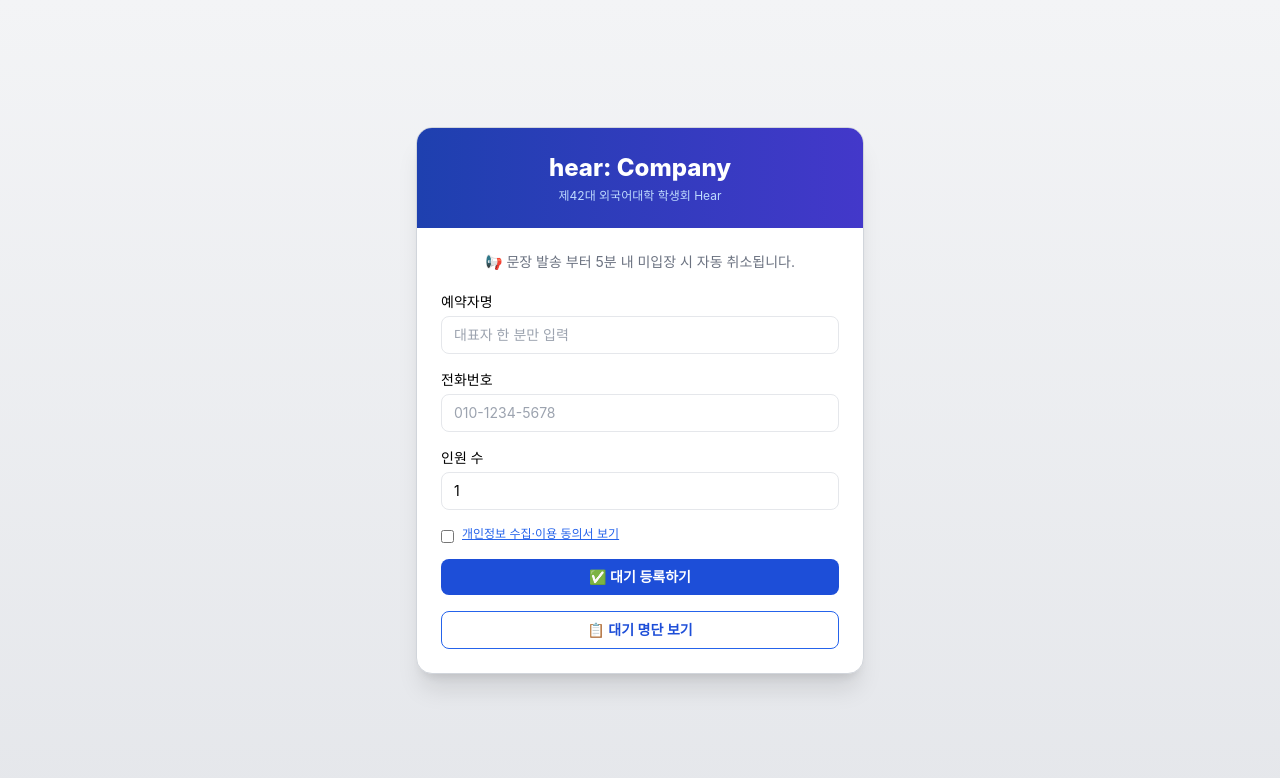
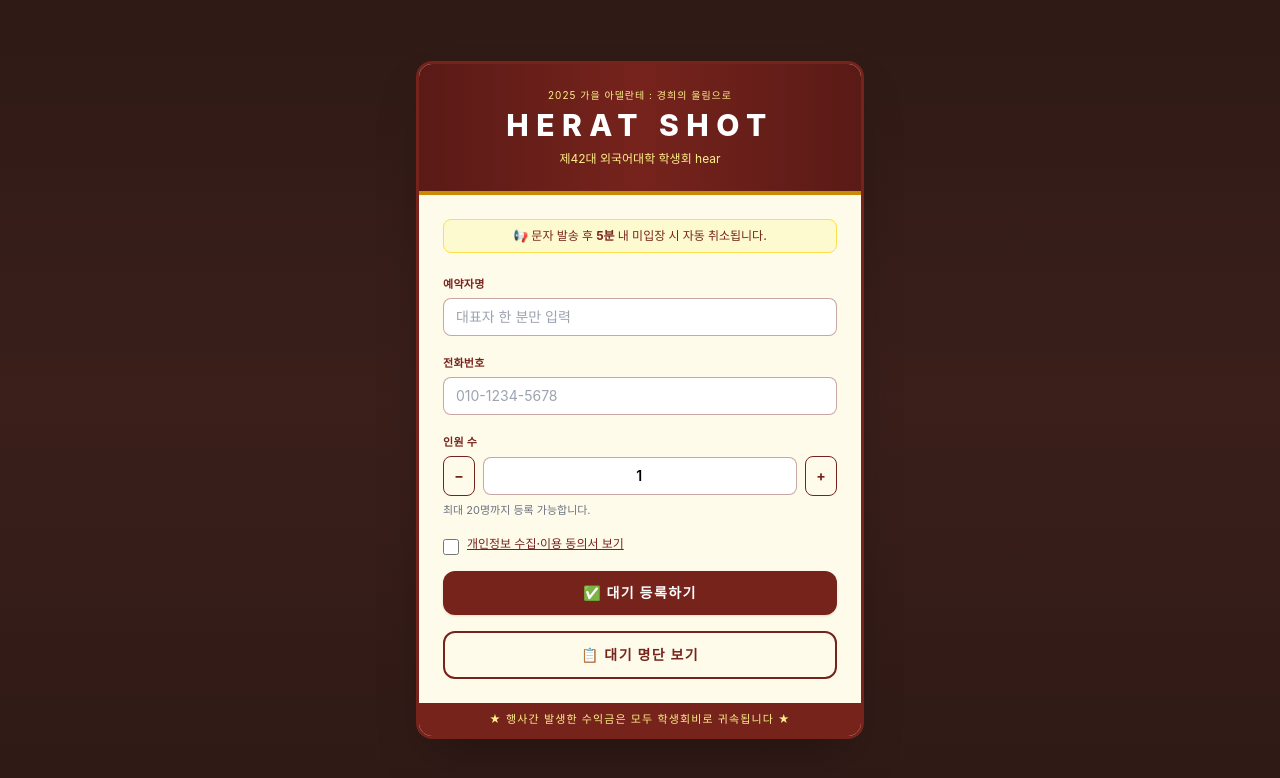
Before and after one commit to hdh985/-42-hear, a React (Create React App) app in the folder frontend/: page /wait in a window 1280 px wide. Shown: the top 778 px of the page. Built offline with nearby package versions, Linux system fonts and the light colour scheme.

Commit message:
fix: 웨이팅 페이지 디자인 개선

```diff
--- a/frontend/src/Waiting/WaitingList.tsx
+++ b/frontend/src/Waiting/WaitingList.tsx
@@ -1,4 +1,4 @@
-import React, { useEffect, useState } from 'react';
+import React, { useEffect, useMemo, useState } from 'react';
 import axios from 'axios';
 
 interface WaitingEntry {
@@ -13,10 +13,24 @@ export default function WaitingList() {
   const [list, setList] = useState<WaitingEntry[]>([]);
   const [selectedEntry, setSelectedEntry] = useState<WaitingEntry | null>(null);
   const [inputPhone, setInputPhone] = useState('');
+  const [isLoading, setIsLoading] = useState(true);
+  const [isDeleting, setIsDeleting] = useState(false);
+  const [error, setError] = useState<string | null>(null);
+  const [lastUpdated, setLastUpdated] = useState<Date | null>(null);
 
   const fetchList = async () => {
+    try {
+      setError(null);
+      setIsLoading(true);
       const res = await axios.get<WaitingEntry[]>(`${process.env.REACT_APP_API_BASE_URL}/api/waiting`);
       setList(res.data);
+      setLastUpdated(new Date());
+    } catch (e: any) {
+      console.error(e);
+      setError('목록을 불러오는 중 문제가 발생했습니다.');
+    } finally {
+      setIsLoading(false);
+    }
   };
 
   useEffect(() => {
@@ -25,28 +39,26 @@ export default function WaitingList() {
     return () => clearInterval(interval);
   }, []);
 
-  const formatTime = (timestamp: string) => {
-    const date = new Date(timestamp);
-    return date.toLocaleTimeString();
+  const formatTimeHM = (ts: string | Date) => {
+    const d = ts instanceof Date ? ts : new Date(ts);
+    return d.toLocaleTimeString('ko-KR', { hour: '2-digit', minute: '2-digit' });
+  };
+
+  const minutesElapsed = (ts: string) => {
+    const diffMs = Date.now() - new Date(ts).getTime();
+    const m = Math.max(0, Math.floor(diffMs / 60000));
+    return m;
   };
 
   const formatPhoneTail = (phone: string) => phone.slice(-4);
-  const sanitizePhone = (phone: string) => phone.replace(/\D/g, '');
 
   const handlePhoneChange = (e: React.ChangeEvent<HTMLInputElement>) => {
     const raw = e.target.value.replace(/\D/g, '');
     let formatted = '';
-
-    if (raw.length <= 3) {
-      formatted = raw;
-    } else if (raw.length <= 7) {
-      formatted = `${raw.slice(0, 3)}-${raw.slice(3)}`;
-    } else if (raw.length <= 11) {
-      formatted = `${raw.slice(0, 3)}-${raw.slice(3, 7)}-${raw.slice(7)}`;
-    } else {
-      formatted = `${raw.slice(0, 3)}-${raw.slice(3, 7)}-${raw.slice(7, 11)}`;
-    }
-
+    if (raw.length <= 3) formatted = raw;
+    else if (raw.length <= 7) formatted = `${raw.slice(0, 3)}-${raw.slice(3)}`;
+    else if (raw.length <= 11) formatted = `${raw.slice(0, 3)}-${raw.slice(3, 7)}-${raw.slice(7)}`;
+    else formatted = `${raw.slice(0, 3)}-${raw.slice(3, 7)}-${raw.slice(7, 11)}`;
     setInputPhone(formatted);
   };
 
@@ -58,94 +70,156 @@ export default function WaitingList() {
 
   const confirmDelete = async () => {
     if (!selectedEntry) return;
-
     try {
+      setIsDeleting(true);
       await axios.delete(`${process.env.REACT_APP_API_BASE_URL}/api/waiting/${selectedEntry.id}`, {
-        data: { phone: inputPhone.replace(/\D/g, '') }, // ✅ 정제된 번호로 전송
+        data: { phone: inputPhone.replace(/\D/g, '') },
         headers: { 'Content-Type': 'application/json' },
       });
-
       alert('삭제되었습니다.');
       setSelectedEntry(null);
       setInputPhone('');
       fetchList();
     } catch (e: any) {
-      if (e.response?.status === 403) {
-        alert('전화번호가 일치하지 않습니다.');
-      } else {
+      if (e.response?.status === 403) alert('전화번호가 일치하지 않습니다.');
+      else {
         alert('삭제 실패');
         console.error(e);
       }
+    } finally {
+      setIsDeleting(false);
     }
   };
 
+  const totalPeople = useMemo(() => list.reduce((acc, cur) => acc + (cur.tableSize || 0), 0), [list]);
 
   return (
-    <div className="min-h-screen bg-gray-50 px-4 py-8">
-      <div className="max-w-2xl mx-auto">
-        <h2 className="text-3xl font-bold text-center text-indigo-700 mb-8">🕒 현재 대기 명단</h2>
+    <div className="min-h-screen bg-gradient-to-b from-[#2f1a16] via-[#3a1f1b] to-[#2f1a16] px-4 py-8">
+      <div className="max-w-2xl mx-auto overflow-hidden rounded-2xl border-[3px] border-[#76231c] shadow-2xl bg-amber-50">
+        {/* Header */}
+        <div className="bg-gradient-to-r from-[#5a1a16] via-[#76231c] to-[#5a1a16] px-4 py-6 text-center text-white border-b-4 border-yellow-600">
+          <div className="text-[10px] tracking-widest text-yellow-200 uppercase">제42대 외국어대학 학생회 hear</div>
+          <h2 className="text-3xl font-extrabold tracking-[0.25em]">HERAT SHOT</h2>
+          <p className="mt-1 text-xs text-yellow-200">🕒 현재 대기 명단</p>
+        </div>
 
-        {list.length === 0 ? (
-          <p className="text-center text-gray-500 text-lg">현재 대기자가 없습니다.</p>
+        {/* Toolbar */}
+        <div className="px-4 py-3 flex flex-wrap items-center justify-between gap-3 bg-yellow-100/70 border-b border-yellow-300">
+          <div className="text-[#76231c] text-sm font-bold tracking-wide">
+            대기 <span className="px-2 py-0.5 rounded-lg bg-[#76231c] text-white">{list.length}</span> 팀 · 총 {totalPeople}명
+          </div>
+          <div className="flex items-center gap-2 text-xs text-gray-700">
+            {lastUpdated && <span className="hidden sm:inline">업데이트: {formatTimeHM(lastUpdated)}</span>}
+            <button
+              onClick={fetchList}
+              className="px-3 py-1.5 rounded-lg border-2 border-[#76231c] text-[#76231c] font-bold tracking-wider hover:bg-[#76231c]/5 active:scale-95 transition"
+            >
+              새로고침
+            </button>
+          </div>
+        </div>
+
+        {/* Body */}
+        <div className="p-4">
+          {error && (
+            <div className="mb-4 rounded-lg border border-red-300 bg-red-50 px-3 py-2 text-sm text-red-700">
+              {error}
+            </div>
+          )}
+
+          {/* Loading skeleton */}
+          {isLoading ? (
+            <ul className="space-y-3">
+              {Array.from({ length: 3 }).map((_, i) => (
+                <li key={i} className="animate-pulse bg-white/80 rounded-xl border border-[#76231c]/20 p-4">
+                  <div className="h-4 w-1/3 bg-gray-200 rounded" />
+                  <div className="mt-3 h-3 w-1/2 bg-gray-200 rounded" />
+                </li>
+              ))}
+            </ul>
+          ) : list.length === 0 ? (
+            <div className="text-center py-16 bg-white/70 rounded-xl border border-[#76231c]/20">
+              <div className="text-4xl mb-2">🤠</div>
+              <p className="text-gray-700 font-semibold">현재 대기자가 없습니다.</p>
+              <p className="text-sm text-gray-500 mt-1"></p>
+            </div>
           ) : (
-          <ul className="space-y-4">
+            <ul className="space-y-3">
               {list.map((entry, idx) => (
                 <li
                   key={entry.id}
-                className="bg-white border rounded-xl shadow-md p-4 relative transition hover:shadow-lg"
+                  className="bg-white rounded-xl border-[1.5px] border-[#76231c]/40 shadow-sm p-4 relative transition hover:border-[#76231c] hover:shadow-md"
                 >
-                <div className="flex justify-between items-start mb-2">
-                  <div className="font-bold text-lg text-gray-800">
-                    {maskName(entry.name)} 님 <span className="text-sm text-gray-500">({formatPhoneTail(entry.phone)})</span>
-                    <div className="text-sm text-gray-600 mt-1">{entry.tableSize}인 테이블</div>
+                  {/* Queue badge */}
+                  <div className="absolute -left-2 -top-2 select-none">
+                    <span className="inline-block px-2 py-1 text-xs font-extrabold tracking-widest bg-[#76231c] text-yellow-200 rounded-md shadow">
+                      #{idx + 1}
+                    </span>
                   </div>
-                  <div className="text-right">
-                    <span className="text-xs text-gray-500 block">{formatTime(entry.timestamp)}</span>
+
+                  <div className="flex items-start justify-between gap-3">
+                    <div>
+                      <div className="font-extrabold text-lg text-gray-900">
+                        {maskName(entry.name)} 님{' '}
+                        <span className="text-sm text-gray-500">({formatPhoneTail(entry.phone)})</span>
+                      </div>
+                      <div className="text-sm text-gray-700 mt-1">
+                        {entry.tableSize}인 테이블 · 등록 {formatTimeHM(entry.timestamp)} · 경과 {minutesElapsed(entry.timestamp)}분
+                      </div>
+                    </div>
+
+                    <div className="text-right min-w-[96px]">
                       <button
                         onClick={() => setSelectedEntry(entry)}
-                      className="mt-2 text-sm text-red-600 font-medium hover:underline"
+                        className="text-sm font-bold text-white bg-[#76231c] hover:bg-[#5a1a16] px-3 py-1.5 rounded-lg tracking-wider shadow"
                       >
                         나가기
                       </button>
                     </div>
                   </div>
-                <div className="text-xs text-gray-400">대기 순번 #{idx + 1}</div>
                 </li>
               ))}
             </ul>
           )}
         </div>
 
+        {/* Footer ribbon */}
+        <div className="bg-[#76231c] text-yellow-200 text-center text-[11px] py-2 tracking-widest uppercase">
+          ★ 순서가 다가올 시 부스 근처에 있어주시면 감사하겠습니다. ★
+        </div>
+      </div>
+
       {/* 삭제 확인 모달 */}
       {selectedEntry && (
-        <div className="fixed inset-0 bg-black bg-opacity-40 backdrop-blur-sm flex justify-center items-center z-50">
-          <div className="bg-white p-6 rounded-lg shadow-xl w-full max-w-sm">
-            <h3 className="text-lg font-bold mb-3 text-red-600">🔐 전화번호 확인</h3>
-            <p className="text-sm mb-2 text-gray-700">
+        <div className="fixed inset-0 bg-black/60 backdrop-blur-[2px] flex justify-center items-center z-50 p-4">
+          <div className="bg-amber-50 p-6 rounded-2xl shadow-2xl w-full max-w-sm border-[3px] border-[#76231c]">
+            <h3 className="text-base font-extrabold tracking-widest text-[#76231c] mb-3 uppercase">🔐 전화번호 확인</h3>
+            <p className="text-sm mb-3 text-gray-800">
               <strong>{selectedEntry.name}</strong> 님의 대기 정보를 삭제하시려면 전체 전화번호를 입력하세요.
             </p>
             <input
               type="tel"
               value={inputPhone}
               onChange={handlePhoneChange}
-              className="w-full border border-gray-300 px-3 py-2 rounded mb-4 focus:outline-none focus:ring focus:border-blue-300"
+              className="w-full border-[1.5px] border-[#76231c]/40 bg-white px-3 py-2 rounded-lg focus:outline-none focus:ring-2 focus:ring-[#76231c]/30 focus:border-[#76231c] placeholder-gray-400"
               placeholder="전화번호 (예: 010-1234-5678)"
             />
-            <div className="flex justify-end space-x-2">
+            <div className="mt-4 flex justify-end gap-2">
               <button
                 onClick={() => {
                   setSelectedEntry(null);
                   setInputPhone('');
                 }}
-                className="px-4 py-2 bg-gray-200 hover:bg-gray-300 rounded"
+                className="px-4 py-2 rounded-lg border-2 border-gray-300 text-gray-700 hover:bg-gray-100"
               >
                 취소
               </button>
               <button
                 onClick={confirmDelete}
-                className="px-4 py-2 bg-red-500 hover:bg-red-600 text-white rounded"
+                disabled={isDeleting || inputPhone.replace(/\D/g, '').length < 10}
+                className="px-4 py-2 rounded-lg bg-[#76231c] text-white font-bold tracking-wider hover:bg-[#5a1a16] disabled:opacity-60 disabled:cursor-not-allowed shadow"
               >
-                삭제
+                {isDeleting ? '삭제 중…' : '삭제'}
               </button>
             </div>
           </div>
--- a/frontend/src/Waiting/WaitingPage.tsx
+++ b/frontend/src/Waiting/WaitingPage.tsx
@@ -8,6 +8,7 @@ export default function WaitingPage() {
   const [partySize, setPartySize] = useState(1);
   const [agreed, setAgreed] = useState(false);
   const [showModal, setShowModal] = useState(false);
+  const [isSubmitting, setIsSubmitting] = useState(false);
   const navigate = useNavigate();
 
   const handleSubmit = async (e: React.FormEvent) => {
@@ -23,12 +24,12 @@ export default function WaitingPage() {
 
     const formData = new FormData();
     formData.append('name', name);
-    formData.append('phone', phone.replace(/\D/g, '')); // 하이픈 제거 후 전송
-
+    formData.append('phone', phone.replace(/\D/g, ''));
     formData.append('tableSize', partySize.toString());
     formData.append('consent', 'true');
 
     try {
+      setIsSubmitting(true);
       await axios.post(`${process.env.REACT_APP_API_BASE_URL}/api/waiting`, formData);
 
       alert('등록 완료! 대기 명단에 추가되었습니다.');
@@ -40,11 +41,13 @@ export default function WaitingPage() {
     } catch (err) {
       console.error(err);
       alert('등록 실패');
+    } finally {
+      setIsSubmitting(false);
     }
   };
 
   const handlePhoneChange = (e: React.ChangeEvent<HTMLInputElement>) => {
-    const raw = e.target.value.replace(/\D/g, ''); // 숫자만 남기기
+    const raw = e.target.value.replace(/\D/g, '');
     let formatted = raw;
     if (raw.length >= 4 && raw.length <= 7) {
       formatted = `${raw.slice(0, 3)}-${raw.slice(3)}`;
@@ -55,104 +58,127 @@ export default function WaitingPage() {
   };
 
   return (
-    <div className="min-h-screen bg-gradient-to-b from-gray-100 to-gray-200 flex items-center justify-center px-4">
-      <div className="w-full max-w-md bg-white rounded-2xl shadow-xl border border-gray-300 overflow-hidden">
-        <div className="bg-gradient-to-r from-blue-800 to-indigo-700 text-white text-center py-6 px-4">
-          <h1 className="text-2xl font-extrabold">hear: Company</h1>
-          <p className="text-xs text-blue-200 mt-1">제42대 외국어대학 학생회 Hear</p>
+    <div className="min-h-screen bg-gradient-to-b from-[#2f1a16] via-[#3a1f1b] to-[#2f1a16] flex items-center justify-center px-4">
+      <div className="w-full max-w-md bg-amber-50 rounded-2xl shadow-2xl border-[3px] border-[#76231c] overflow-hidden">
+        {/* Header */}
+        <div className="bg-gradient-to-r from-[#5a1a16] via-[#76231c] to-[#5a1a16] text-white text-center py-6 px-4 border-b-4 border-yellow-600">
+          <div className="text-[10px] tracking-widest text-yellow-200 uppercase">2025 가을 아델란테 : 경희의 울림으로</div>
+          <h1 className="text-3xl font-extrabold tracking-[0.25em] mt-1">HERAT SHOT</h1>
+          <div className="mt-2 text-xs text-yellow-200">제42대 외국어대학 학생회 hear</div>
         </div>
 
+        {/* Body */}
         <div className="p-6 space-y-5">
-          <p className="text-center text-sm text-gray-500">📢 문장 발송 부터 5분 내 미입장 시 자동 취소됩니다.</p>
+          <div className="text-center text-xs text-[#76231c] font-medium bg-yellow-100/70 border border-yellow-300 rounded-lg px-3 py-2">
+            📢 문자 발송 후 <span className="font-bold">5분</span> 내 미입장 시 자동 취소됩니다.
+          </div>
 
           <form onSubmit={handleSubmit} className="space-y-4 text-sm">
+            {/* Name */}
             <div>
-              <label className="font-medium">예약자명</label>
+              <label className="font-semibold text-[#76231c] uppercase tracking-wide text-[11px]">예약자명</label>
               <input
                 type="text"
                 value={name}
                 onChange={e => setName(e.target.value)}
                 placeholder="대표자 한 분만 입력"
-                className="w-full mt-1 px-3 py-2 border rounded-lg focus:ring focus:ring-blue-300"
+                className="w-full mt-1 px-3 py-2 rounded-lg border-[1.5px] border-[#76231c]/40 bg-white focus:outline-none focus:ring-2 focus:ring-[#76231c]/30 focus:border-[#76231c] placeholder-gray-400"
               />
             </div>
 
+            {/* Phone */}
             <div>
-              <label className="font-medium">전화번호</label>
+              <label className="font-semibold text-[#76231c] uppercase tracking-wide text-[11px]">전화번호</label>
               <input
                 type="text"
                 inputMode="tel"
                 value={phone}
                 onChange={handlePhoneChange}
                 placeholder="010-1234-5678"
-                className="w-full mt-1 px-3 py-2 border rounded-lg focus:ring focus:ring-blue-300"
+                className="w-full mt-1 px-3 py-2 rounded-lg border-[1.5px] border-[#76231c]/40 bg-white focus:outline-none focus:ring-2 focus:ring-[#76231c]/30 focus:border-[#76231c] placeholder-gray-400"
               />
             </div>
 
+            {/* Party Size (Western stepper) */}
             <div>
-              <label className="font-medium">인원 수</label>
-              <input
-                type="number"
-                min={1}
-                max={20}
-                value={partySize}
-                onChange={e => setPartySize(Number(e.target.value))}
-                className="w-full mt-1 px-3 py-2 border rounded-lg focus:ring focus:ring-blue-300"
-              />
+              <label className="font-semibold text-[#76231c] uppercase tracking-wide text-[11px]">인원 수</label>
+              <div className="mt-1 flex items-center gap-2">
+                <button
+                  type="button"
+                  onClick={() => setPartySize(v => Math.max(1, v - 1))}
+                  className="h-10 w-10 rounded-lg border-[1.5px] border-[#76231c] text-[#76231c] font-bold hover:bg-[#76231c]/10 active:scale-95 transition"
+                  aria-label="decrease"
+                >
+                  −
+                </button>
+                <input
+                  readOnly
+                  value={partySize}
+                  className="w-full text-center px-3 py-2 rounded-lg border-[1.5px] border-[#76231c]/40 bg-white font-semibold tracking-widest"
+                />
+                <button
+                  type="button"
+                  onClick={() => setPartySize(v => Math.min(20, v + 1))}
+                  className="h-10 w-10 rounded-lg border-[1.5px] border-[#76231c] text-[#76231c] font-bold hover:bg-[#76231c]/10 active:scale-95 transition"
+                  aria-label="increase"
+                >
+                  +
+                </button>
+              </div>
+              <p className="mt-1 text-[11px] text-gray-500">최대 20명까지 등록 가능합니다.</p>
             </div>
 
-
+            {/* Consent */}
             <div className="flex items-start text-xs text-gray-700">
               <input
                 type="checkbox"
                 checked={agreed}
                 onChange={(e) => setAgreed(e.target.checked)}
-                className="mt-1 mr-2"
+                className="mt-[3px] mr-2 h-4 w-4 rounded border-[#76231c]/60 text-[#76231c] focus:ring-[#76231c]"
               />
               <span>
-                <button type="button" onClick={() => setShowModal(true)} className="text-blue-600 underline">
+                <button type="button" onClick={() => setShowModal(true)} className="text-[#76231c] underline font-medium">
                   개인정보 수집·이용 동의서 보기
                 </button>
               </span>
             </div>
 
+            {/* Actions */}
             <button
               type="submit"
-              className="w-full py-2 bg-blue-700 text-white font-semibold rounded-lg hover:bg-blue-800 transition"
+              disabled={isSubmitting}
+              className="w-full py-3 bg-[#76231c] text-white font-extrabold rounded-xl tracking-widest shadow hover:bg-[#5a1a16] disabled:opacity-70 disabled:cursor-not-allowed transition"
             >
-              ✅ 대기 등록하기
+              {isSubmitting ? '등록 중…' : '✅ 대기 등록하기'}
             </button>
 
             <button
               type="button"
               onClick={() => navigate('/waiting')}
-              className="w-full py-2 border border-blue-600 text-blue-700 font-semibold rounded-lg hover:bg-blue-50 transition"
+              className="w-full py-3 border-2 border-[#76231c] text-[#76231c] font-extrabold rounded-xl tracking-widest hover:bg-[#76231c]/5 transition"
             >
               📋 대기 명단 보기
             </button>
           </form>
         </div>
+
+        {/* Footer Ribbon */}
+        <div className="bg-[#76231c] text-yellow-200 text-center text-[11px] py-2 tracking-widest uppercase">
+          ★ 행사간 발생한 수익금은 모두 학생회비로 귀속됩니다 ★
+        </div>
       </div>
 
+      {/* Consent Modal */}
       {showModal && (
-        <div className="fixed inset-0 bg-black bg-opacity-50 flex justify-center items-center z-50">
-          <div className="bg-white p-6 rounded-xl shadow-xl max-w-sm w-full border border-blue-600">
-            <h3 className="text-base font-bold text-blue-700 mb-3">개인정보 수집·이용 동의서</h3>
-            <p className="text-xs text-gray-600 whitespace-pre-line leading-relaxed">
-              {`[수집하는 개인정보 항목]
-- 성명, 전화번호
-
-[수집 및 이용 목적]
-- 입장 확인, 연락 및 호출
-
-[보유 및 이용 기간]
-- 행사 종료 후 즉시 파기됨
-
-※ 귀하는 이에 대한 동의를 거부할 수 있으며, 동의하지 않을 경우 등록이 제한됩니다.`}
-            </p>
+        <div className="fixed inset-0 bg-black/60 backdrop-blur-[2px] flex justify-center items-center z-50 p-4">
+          <div className="bg-amber-50 p-6 rounded-2xl shadow-2xl w-full max-w-sm border-[3px] border-[#76231c]">
+            <h3 className="text-base font-extrabold tracking-widest text-[#76231c] mb-3 uppercase">개인정보 수집·이용 동의서</h3>
+            <div className="text-xs text-gray-700 whitespace-pre-line leading-relaxed bg-white border border-[#76231c]/20 rounded-lg p-3">
+              {[`[수집하는 개인정보 항목]\n- 성명, 전화번호\n\n[수집 및 이용 목적]\n- 입장 확인, 연락 및 호출\n\n[보유 및 이용 기간]\n- 행사 종료 후 즉시 파기됨\n\n※ 귀하는 이에 대한 동의를 거부할 수 있으며, 동의하지 않을 경우 등록이 제한됩니다.`]}
+            </div>
             <button
               onClick={() => setShowModal(false)}
-              className="mt-4 w-full bg-blue-700 text-white text-sm py-2 rounded-lg hover:bg-blue-800 transition"
+              className="mt-4 w-full bg-[#76231c] text-white text-sm py-2.5 rounded-xl font-bold tracking-widest hover:bg-[#5a1a16] transition"
             >
               확인
             </button>
```
Lines whose indentation alone changed are shown as unchanged.
